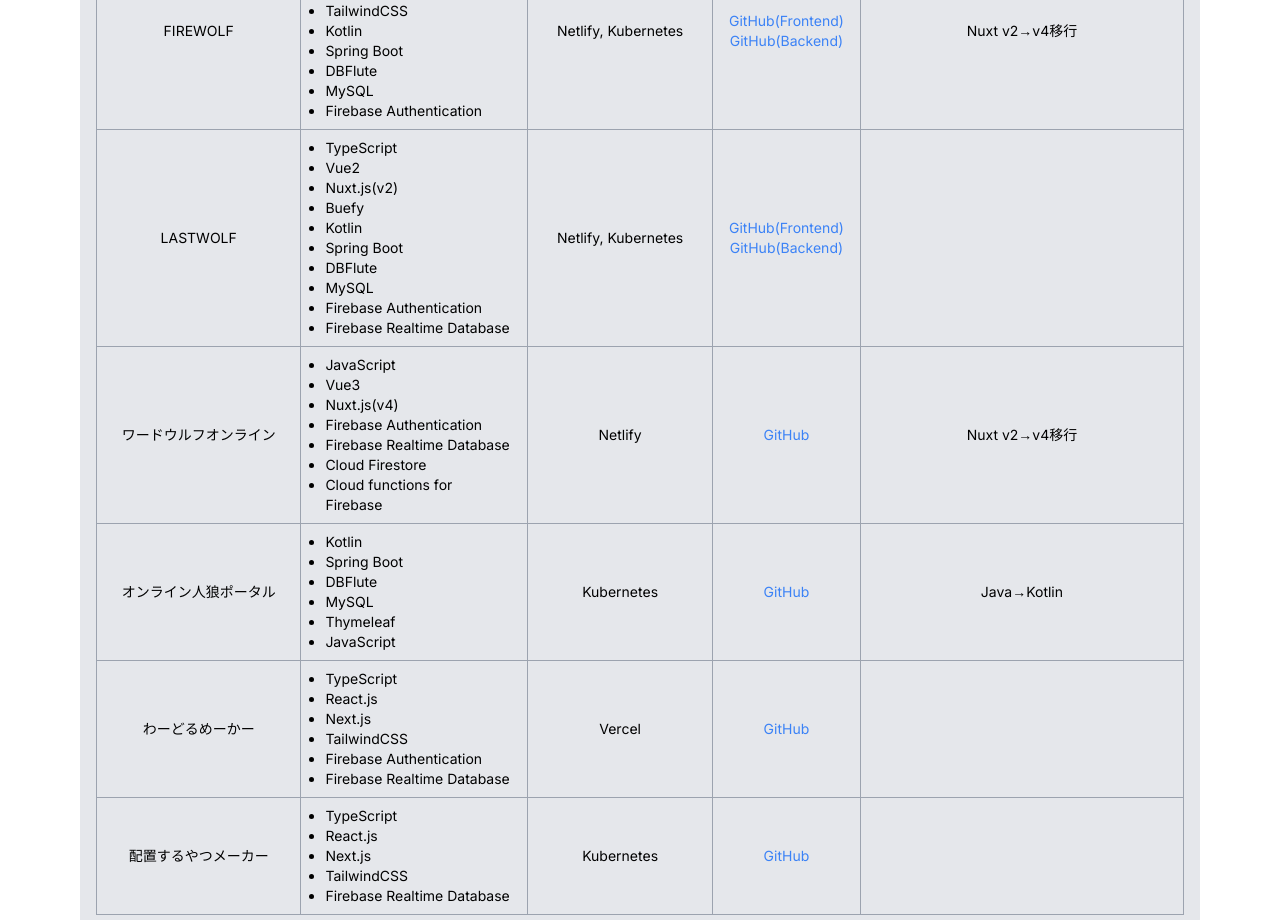
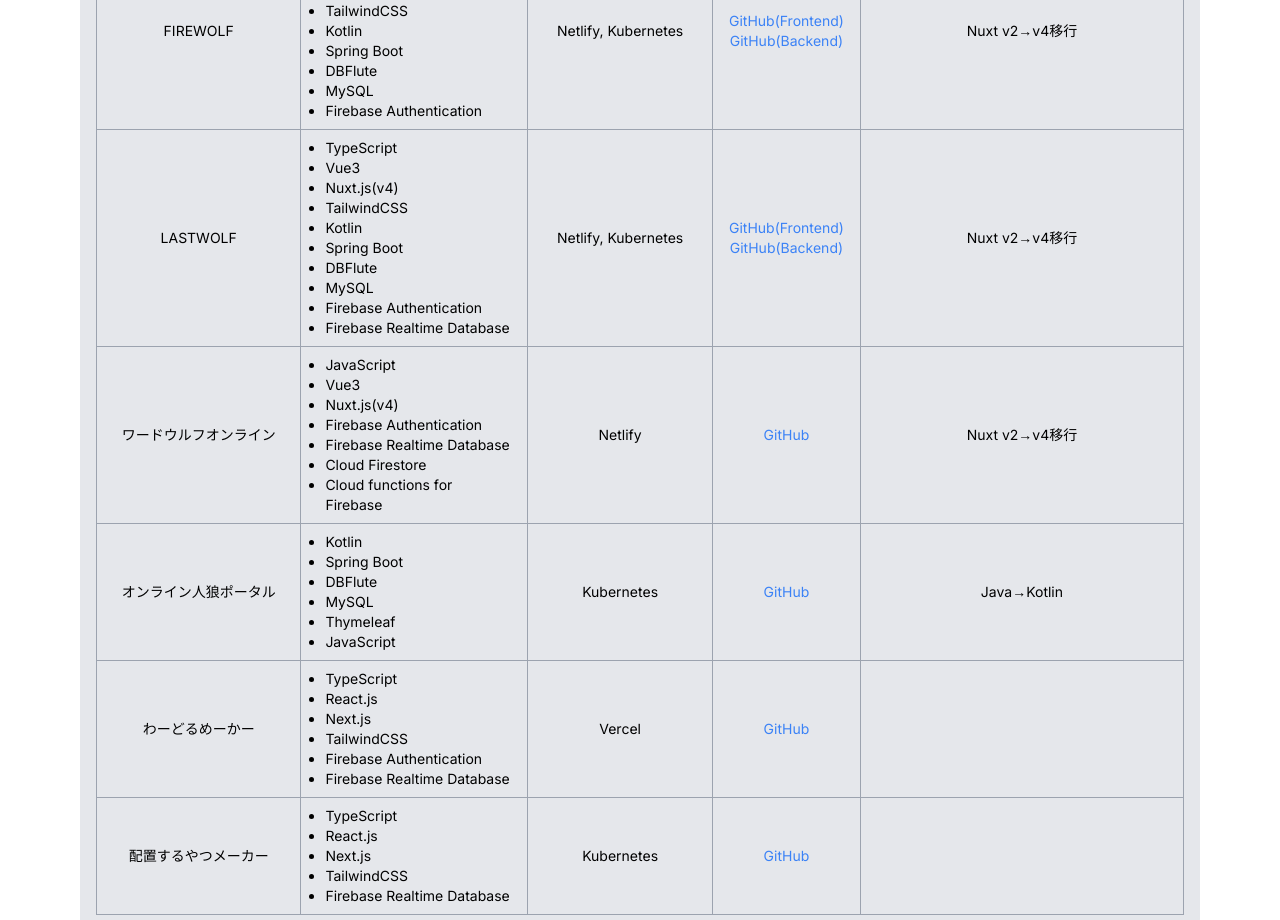
Before and after one commit to h-orito/wolfort, a Next.js app: page / in a window 1280 px wide. Shown: the part 4480-5400 px from the top of the page. Built offline with nearby package versions, Linux system fonts and the light colour scheme.

Commit message:
LASTWOLF更新

```diff
--- a/src/app/page.tsx
+++ b/src/app/page.tsx
@@ -423,9 +423,9 @@
                   <td className='border px-4 py-2 border-gray-400'>
                     <ul className='text-left list-disc ml-2'>
                       <li>TypeScript</li>
-                      <li>Vue2</li>
-                      <li>Nuxt.js(v2)</li>
-                      <li>Buefy</li>
+                      <li>Vue3</li>
+                      <li>Nuxt.js(v4)</li>
+                      <li>TailwindCSS</li>
                       <li>Kotlin</li>
                       <li>Spring Boot</li>
                       <li>DBFlute</li>
@@ -452,7 +452,7 @@
                       GitHub(Backend)
                     </Link>
                   </td>
-                  <td className='border px-4 py-2 border-gray-400'></td>
+                  <td className='border px-4 py-2 border-gray-400'>Nuxt v2→v4移行</td>
                 </tr>
                 <tr>
                   <td className='border px-4 py-2 border-gray-400'>
```
